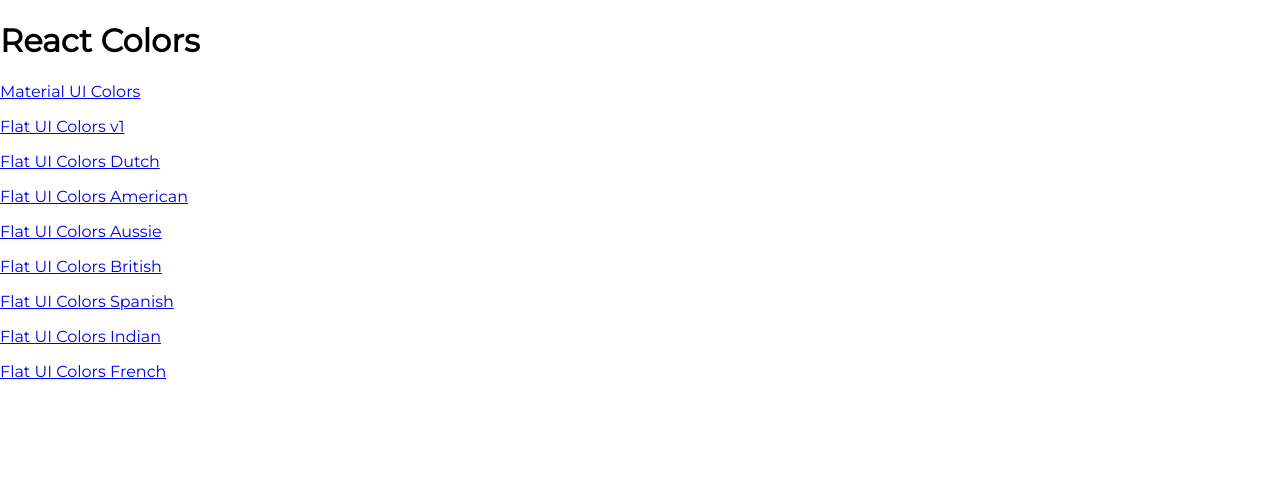
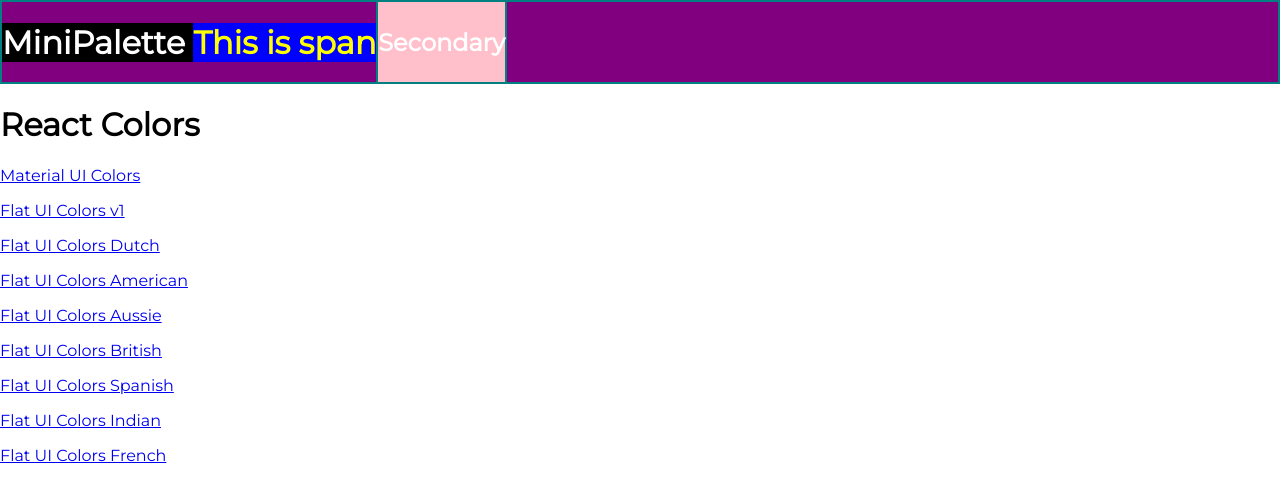
Before and after one commit to Arghun-dev/Color-App, a React (Create React App) app in the folder colorapp/: page / in a window 1280 px wide. Shown: the top 502 px of the page. Built offline with nearby package versions, Linux system fonts and the light colour scheme.

Commit message:
Add withStyles with demo styles

```diff
--- a/colorapp/package.json
+++ b/colorapp/package.json
@@ -5,6 +5,7 @@
   "dependencies": {
     "@material-ui/core": "^4.9.5",
     "@material-ui/icons": "^4.9.1",
+    "@material-ui/styles": "^4.9.0",
     "@testing-library/jest-dom": "^4.2.4",
     "@testing-library/react": "^9.3.2",
     "@testing-library/user-event": "^7.1.2",
--- /dev/null
+++ b/colorapp/src/MiniPalette.js
@@ -0,0 +1,44 @@
+import React from 'react';
+import { withStyles } from '@material-ui/styles';
+
+const styles = {
+    main: {
+        backgroundColor: 'purple',
+        border: '2px solid teal',
+        height: '5rem',
+        display: 'flex',
+        justifyContent: 'flex-start',
+        alignItems: 'center',
+        color: 'white',
+        "& h1": {
+            backgroundColor: 'black',
+            color: 'white',
+            "& span": {
+                backgroundColor: 'blue',
+                color: 'yellow'
+            }
+        }
+    },
+
+    secondary: {
+        backgroundColor: 'pink',
+        border: '2px solid teal',
+        height: '5rem',
+        display: 'flex',
+        justifyContent: 'flex-start',
+        alignItems: 'center',
+        color: 'white'
+    }
+}
+
+function MiniPalette(props){
+    const {classes} = props;
+    return (
+        <div className={classes.main}>
+            <h1>MiniPalette <span>This is span</span></h1>
+            <h2 className={classes.secondary}>Secondary</h2>
+        </div>
+    )
+}
+
+export default withStyles(styles)(MiniPalette);
--- a/colorapp/src/PaletteList.js
+++ b/colorapp/src/PaletteList.js
@@ -1,11 +1,13 @@
 import React from 'react';
 import {Link} from 'react-router-dom';
+import MiniPalette from './MiniPalette';
 
 class PaletteList extends React.Component {
     render() {
         const {paletts} = this.props;
         return (
             <div>
+                <MiniPalette />
                 <h1>React Colors</h1>
                 {paletts.map(palette => <p><Link to={`/palette/${palette.id}`}>{palette.paletteName}</Link></p>)}
             </div>
```
